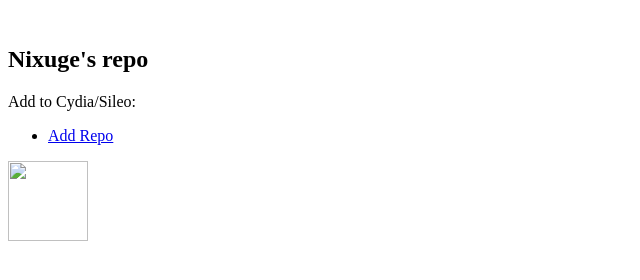
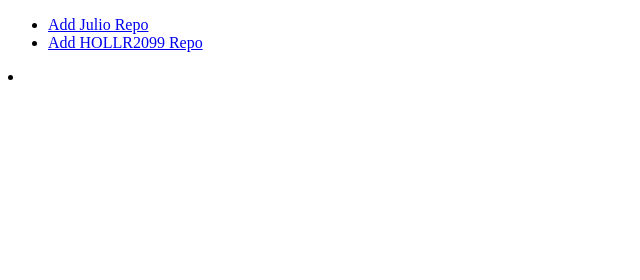
Before and after one commit to pirate-mirrors-cydia/pirate-mirrors-cydia.github.io, a plain HTML site: page index.html in a window 1280 px wide. Shown: the whole page, without its empty margins (0-640 px from the left). Drawn offline with Linux system fonts and the light colour scheme.

Commit message:
Update index.html

```diff
--- a/index.html
+++ b/index.html
@@ -1,55 +1,17 @@
 <!DOCTYPE HTML>
 <html>
-	<head>
-		<title>Nixuge's Repo</title>
-		<meta charset="utf-8" />
-		<meta name="viewport" content="width=device-width, initial-scale=1" />
-		<!--[if lte IE 8]><script src="assets/js/html5shiv.js"></script><![endif]-->
-		<link rel="stylesheet" href="assets/css/main.css" />
-		<!--[if lte IE 9]><link rel="stylesheet" href="assets/css/ie9.css" /><![endif]-->
-		<!--[if lte IE 8]><link rel="stylesheet" href="assets/css/ie8.css" /><![endif]-->
-		<noscript><link rel="stylesheet" href="assets/css/noscript.css" /></noscript>
-	</head>
-	<body class="is-loading">
 
-		<!-- Wrapper -->
-			<div id="wrapper">
 
-				<!-- Main -->
-					<section id="main">
-						<header>
-							<span class="avatar"><img src="images/avatar.jpg" alt="" /></span>
-							<h1>Nixuge's repo</h1>
-							<p>Add to Cydia/Sileo:</p>
-						</header>
 
-						<footer>
-							<ul class="icons">
-								<li><a href="cydia://url/https://cydia.saurik.com/api/share#?source=https%3A%2F%2FNixuge.github.io" class="fa-plus">Add Repo</a></li>
-							</ul>
 
-						</footer>
-					</section>
+			<footer>
+					<ul class="icons">
+						<li><a href="cydia://url/https://cydia.saurik.com/api/share#?source=https%3A%2F%2Fpirate-mirrors-cydia.github.io\Julio" class="fa-plus">Add Julio Repo</a></li>
+						<li><a href="cydia://url/https://cydia.saurik.com/api/share#?source=https%3A%2F%2Fpirate-mirrors-cydia.github.io\HOLLR2099" class="fa-plus">Add HOLLR2099 Repo</a></li>
 
-				<!-- Footer -->
-					<footer id="footer">
-							<a href="https://www.twitter.com/Nixuge">
-							<img src="images/Twitter.png" height="80" width="80"/>
-							</a>
-					</footer>
+					</ul>
 
-			</div>
-
-		<!-- Scripts -->
-			<!--[if lte IE 8]><script src="assets/js/respond.min.js"></script><![endif]-->
-			<script>
-				if ('addEventListener' in window) {
-					window.addEventListener('load', function() { document.body.className = document.body.className.replace(/\bis-loading\b/, ''); });
-					document.body.className += (navigator.userAgent.match(/(MSIE|rv:11\.0)/) ? ' is-ie' : '');
-				}
-				function discord() {
-					alert("PussySlayer92#6969");
-				}
-			</script>
+			</footer>
+		</section><li><a href="cydia://url/
 	</body>
 </html>
```
